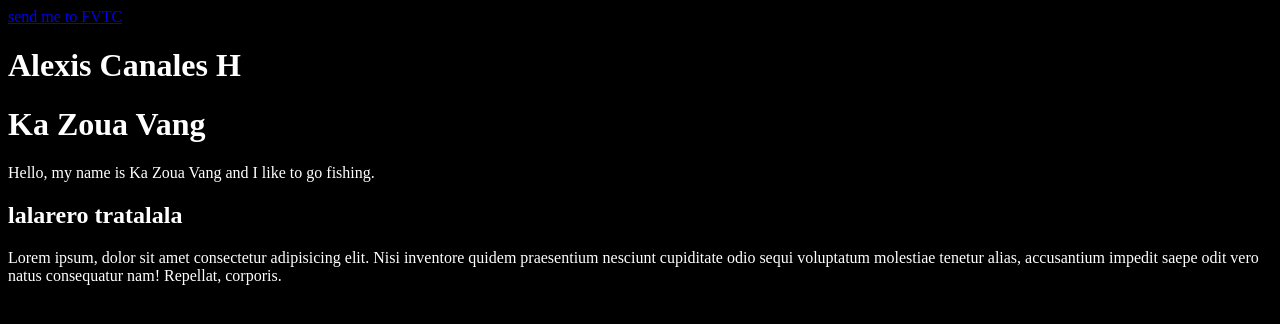
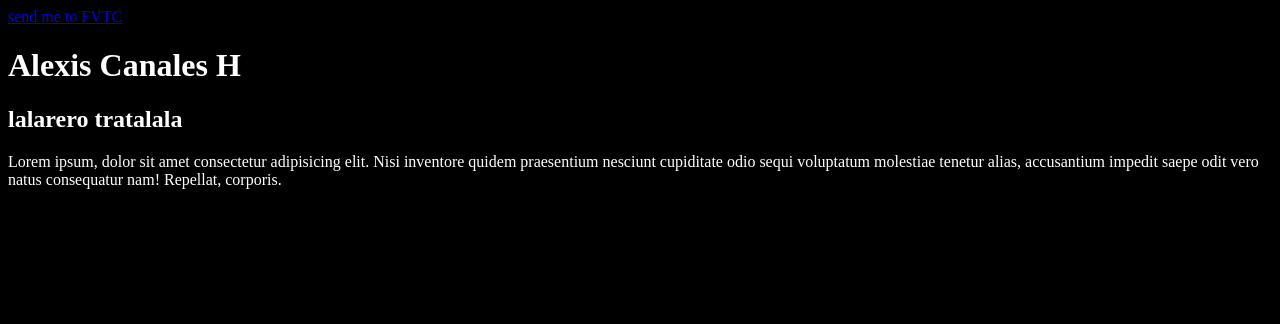
Before and after one commit to alekamaster/AlexisCH-assignment-4, a plain HTML site: page index.html in a window 1280 px wide. Drawn offline with Linux system fonts and the light colour scheme.

Commit message:
merge conflict

```diff
--- a/index.html
+++ b/index.html
@@ -23,8 +23,7 @@
     <!-- changes for assigment 4 -->
    <h1>Alexis Canales H</h1>
       <!-- ____ -->
-    <h1>Ka Zoua Vang</h1>
-        <p>Hello, my name is Ka Zoua Vang and I like to go fishing.</p>
+
    <h2>lalarero tratalala</h2>
     <p>Lorem ipsum, dolor sit amet consectetur adipisicing elit. Nisi inventore quidem praesentium nesciunt cupiditate odio sequi voluptatum molestiae tenetur alias, accusantium impedit saepe odit vero natus consequatur nam! Repellat, corporis.</p>
    </main>
```
